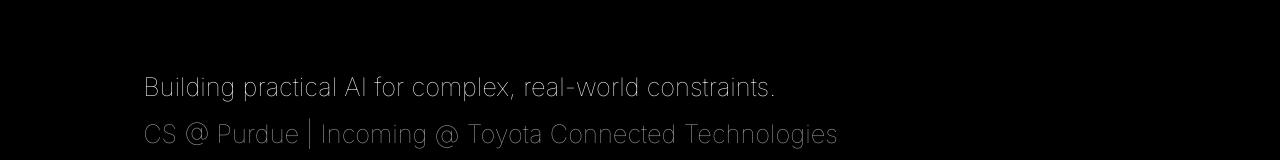
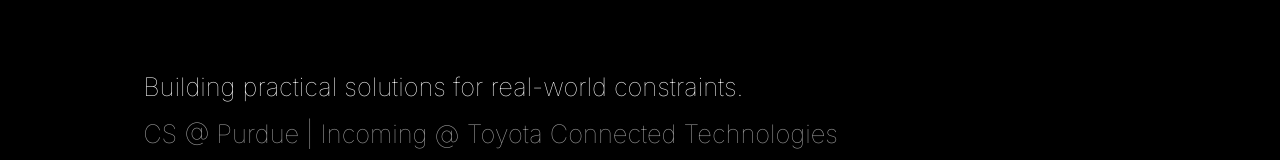
Before and after one commit to tanishmisra9/portfolio, a Next.js app: page / in a window 1280 px wide. Shown: the part 474-634 px from the top of the page. Built offline with nearby package versions, Linux system fonts and the light colour scheme; a web font is replaced by a local one.

Commit message:
Updates to Portfolio

```diff
--- a/data/portfolio.ts
+++ b/data/portfolio.ts
@@ -3,7 +3,7 @@ import type { PortfolioContent } from '@/types/content';
 export const portfolio: PortfolioContent = {
   name: 'TANISH MISRA',
   heroSubtitle:
-    'Building practical AI for complex, real-world constraints.\nCS @ Purdue | Incoming @ Toyota Connected Technologies',
+    'Building practical solutions for real-world constraints.\nCS @ Purdue | Incoming @ Toyota Connected Technologies',
   experience: [
     {
       id: 'exp-01',
@@ -157,7 +157,7 @@ export const portfolio: PortfolioContent = {
       credentialUrl:
         'https://www.coursera.org/account/accomplishments/verify/8O423G7AHCWV',
       pills: ['university of michigan'],
-      skills: ['C'],
+      skills: ['C (Programming Language)', 'Memory Management'],
     },
     {
       id: 'cert-aws-dlai',
```
